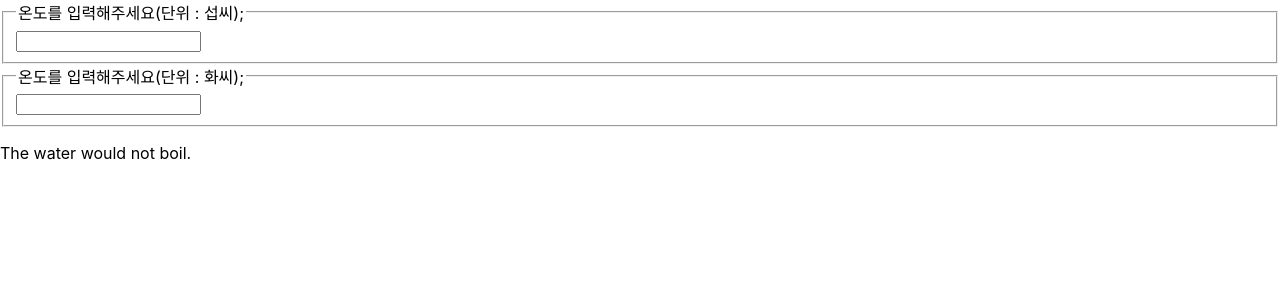
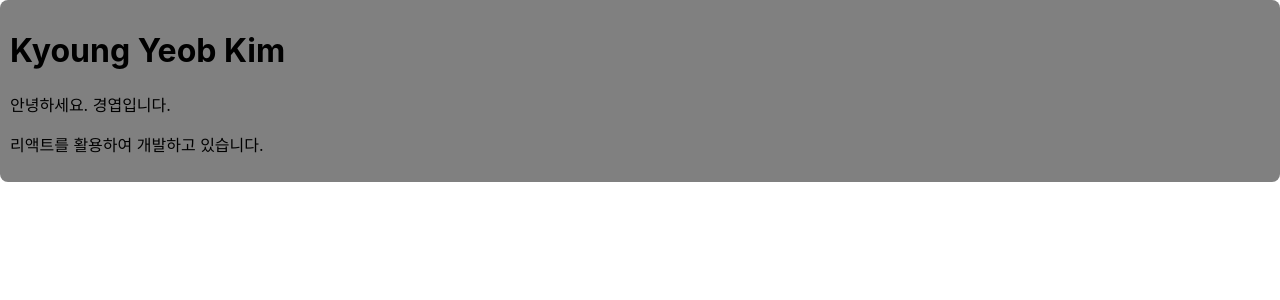
Before and after one commit to DooPal2000/Basic_React_NextJs, a React (Create React App) app in the folder first-cra/: page / in a window 1280 px wide. Shown: the top 300 px of the page. Built offline with nearby package versions, Linux system fonts and the light colour scheme.

Commit message:
feat(first-cra/ch.14): add Example for Composition vs Inheritance

```diff
--- /dev/null
+++ b/first-cra/src/chapter_13/Card.jsx
@@ -0,0 +1,16 @@
+function Card(props) {
+    const { title, backgroundColor, children } = props;
+
+    return (
+        <div style={{
+            backgroundColor: backgroundColor || "white",
+            padding: 10,
+            borderRadius: 8,
+            marginBottom: 10
+        }}>
+            {title && <h1>{title}</h1>}
+            {children}
+        </div>
+    );
+}
+export default Card;
--- /dev/null
+++ b/first-cra/src/chapter_13/ProfileCard.jsx
@@ -0,0 +1,14 @@
+import Card from "./Card";
+
+function ProfileCard(props){
+    return(
+        <Card title="Kyoung Yeob Kim" backgroundColor="grey">
+            <div>
+                <p>안녕하세요. 경엽입니다.</p>
+                <p>리액트를 활용하여 개발하고 있습니다.</p>
+            </div>
+        </Card>
+    );
+}
+
+export default ProfileCard;
--- a/first-cra/src/index.js
+++ b/first-cra/src/index.js
@@ -15,6 +15,7 @@
 import AttendanceBook from './chapter_10/AttendanceBook';
 import SignUp from './chapter_11/SignUp';
 import Calculator from './chapter_12/Calculator';
+import ProfileCard from './chapter_13/ProfileCard';
 
 const root = ReactDOM.createRoot(document.getElementById('root'));
 
@@ -30,7 +31,8 @@
     {/* <LandingPage />
     <AttendanceBook /> */}
     {/* <SignUp /> */}
-    <Calculator />
+    {/* <Calculator /> */}
+    <ProfileCard />
   </React.StrictMode>
 );
 
```
